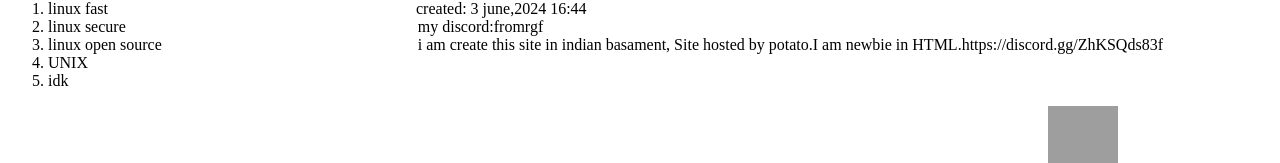
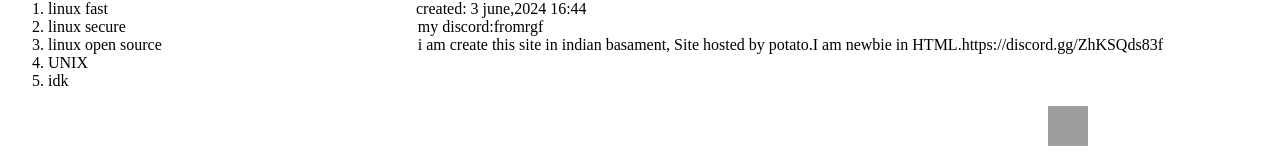
Before and after one commit to webxhoster/hostforwsebx, a plain HTML site: page index.html in a window 1280 px wide. Shown: the part 169-332 px from the top of the page. Drawn offline with Linux system fonts and the light colour scheme; grey boxes are pictures that could not be loaded.

Commit message:
Update index.html

```diff
--- a/index.html
+++ b/index.html
@@ -17,7 +17,7 @@
 	<li>UNIX</li>
 	<li>idk</li>
 </ol>
-<p style="margin-left:1040px"><img alt="" src="https://upload.wikimedia.org/wikipedia/commons/thumb/c/c2/Anticom_official_logo.png/180px-Anticom_official_logo.png" style="height:70px; width:70px" /></p>
+<p style="margin-left:1040px"><img alt="" src="https://upload.wikimedia.org/wikipedia/commons/thumb/c/c2/Anticom_official_logo.png/180px-Anticom_official_logo.png" style="height:40px; width:40px" /></p>
 <p><img alt="" src="https://upload.wikimedia.org/wikipedia/commons/thumb/3/35/Tux.svg/239px-Tux.svg.png" style="height:283px; width:239px" /></span></span></p>
 <hr />
 <p>BY VLF CODERS©, linux.root is not affliated with UNIX,linux,GNU.</p>
```
